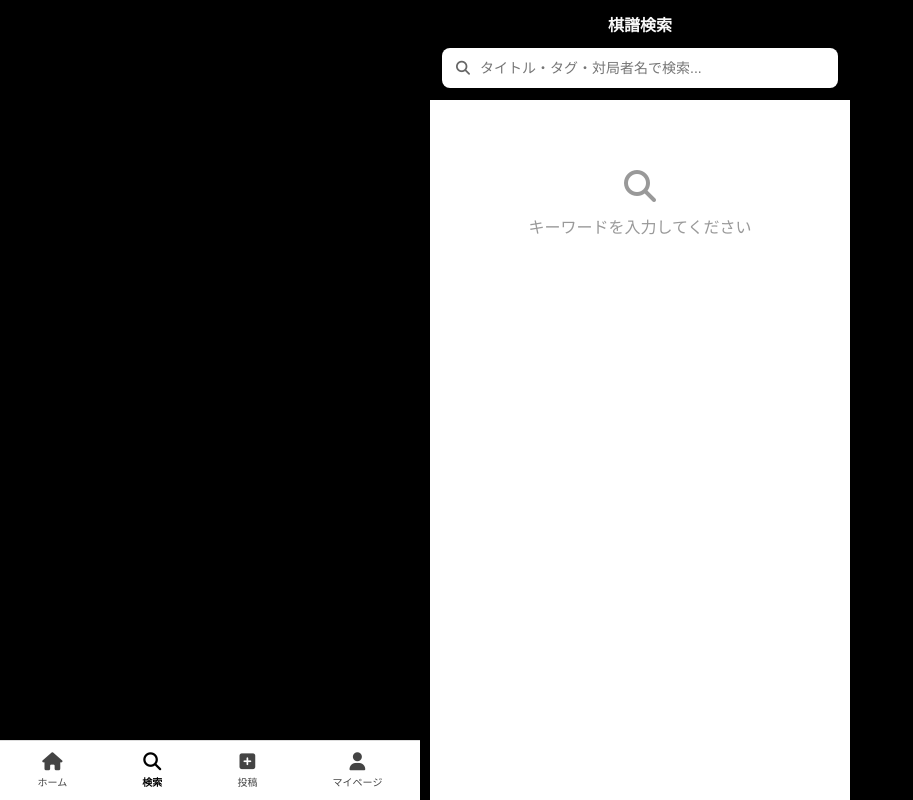
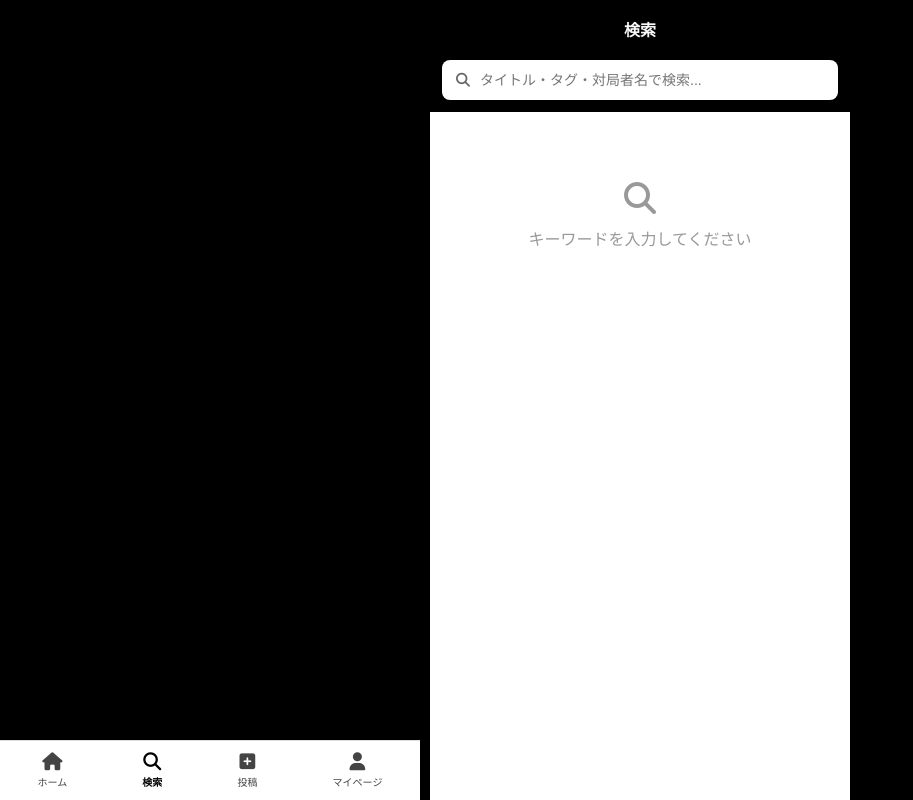
Before and after one commit to KMOkuda/igovote, a Django app: page /search/ in a window 1280 px wide. Shown: the whole page, without its empty margins (0-913 px from the left). Run offline with Django 4.2, Linux system fonts and the light colour scheme; data that the repository does not hold is empty.

Commit message:
ヘッダーのタイトル位置をページ間で統一し、検索画面のフォームをヘッダーから分離
ページごとにheader-left/header-rightの有無が違い、3カラムflexレイアウトの
非対称によりタイトル位置がページごとにズレていた問題を解消。
全ページでheader-left/header-center/header-rightの3カラムに統一（空でも配置）。

検索画面はヘッダーをタイトル「検索」固定の標準ヘッダーに変更し、
検索フォームはヘッダー下の独立したsearch-bar-sectionに移動。

Co-Authored-By: Claude Sonnet 4.6 <noreply@anthropic.com>

```diff
--- a/kifu_app/static/kifu_app/css/style.css
+++ b/kifu_app/static/kifu_app/css/style.css
@@ -517,19 +517,10 @@ button.wgo-button {
   padding: 4px 8px;
 }
 
-/* 検索画面ヘッダー */
-.header.search-header {
-  flex-direction: column;
-  align-items: stretch;
-  gap: 12px;
-  padding: 12px;
-  height: auto;
-}
-.header-search-title {
-  text-align: center;
-  font-size: 16px;
-  font-weight: bold;
-  color: #F9F9F9;
+/* 検索バー（ヘッダー直下） */
+.search-bar-section {
+  padding: 0 12px 12px;
+  flex-shrink: 0;
 }
 .search-bar-wrapper {
   position: relative;
--- a/kifu_app/templates/kifu_app/kifu_create.html
+++ b/kifu_app/templates/kifu_app/kifu_create.html
@@ -12,6 +12,7 @@
   <div class="header-center">
     <div class="title-main">棋譜を投稿</div>
   </div>
+  <div class="header-right"></div>
 </div>
 
 <div class="bottom" style="background:#fff;color:#000;flex:1;overflow-y:auto;padding:20px;padding-bottom:100px;">
--- a/kifu_app/templates/kifu_app/login.html
+++ b/kifu_app/templates/kifu_app/login.html
@@ -12,6 +12,7 @@
   <div class="header-center">
     <div class="title-main">ログイン</div>
   </div>
+  <div class="header-right"></div>
 </div>
 
 <div class="bottom" style="background:#fff;color:#000;flex:1;overflow-y:auto;padding:32px 24px;">
--- a/kifu_app/templates/kifu_app/mypage.html
+++ b/kifu_app/templates/kifu_app/mypage.html
@@ -6,6 +6,7 @@
 
 {% block app_content %}
 <div class="header">
+  <div class="header-left"></div>
   <div class="header-center">
     <div class="title-main">マイページ</div>
   </div>
--- a/kifu_app/templates/kifu_app/register.html
+++ b/kifu_app/templates/kifu_app/register.html
@@ -12,6 +12,7 @@
   <div class="header-center">
     <div class="title-main">新規登録</div>
   </div>
+  <div class="header-right"></div>
 </div>
 
 <div class="bottom" style="background:#fff;color:#000;flex:1;overflow-y:auto;padding:32px 24px;padding-bottom:60px;">
--- a/kifu_app/templates/kifu_app/search.html
+++ b/kifu_app/templates/kifu_app/search.html
@@ -5,10 +5,15 @@
 {% block nav_search %}nav-active{% endblock %}
 
 {% block app_content %}
-<div class="header search-header">
-  <div class="header-search-title">
-    {% if query %}「{{ query }}」の検索結果{% else %}棋譜検索{% endif %}
+<div class="header">
+  <div class="header-left"></div>
+  <div class="header-center">
+    <div class="title-main">検索</div>
   </div>
+  <div class="header-right"></div>
+</div>
+
+<div class="search-bar-section">
   <div class="search-bar-wrapper">
     <i class="fa-solid fa-magnifying-glass"></i>
     <input type="text" class="search-input" id="search-input"
--- a/kifu_app/templates/kifu_app/top.html
+++ b/kifu_app/templates/kifu_app/top.html
@@ -6,6 +6,7 @@
 
 {% block app_content %}
 <div class="header">
+  <div class="header-left"></div>
   <div class="header-center">
     <div class="title-main">囲碁SNS</div>
   </div>
```
